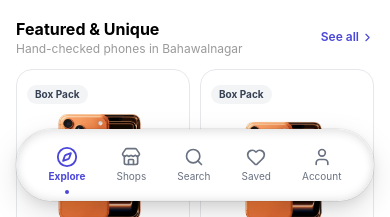
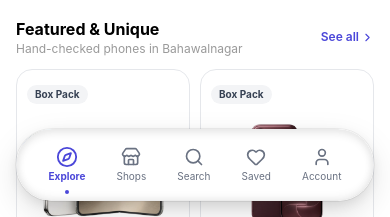
Before and after one commit to supportquranic/bwn, a React (Vite) app: page / in a window 390 px wide. Shown: the part 627-844 px from the top of the page. Built offline with nearby package versions, Linux system fonts and the light colour scheme.

Commit message:
Set top 6 products: iPhone Duo, iPhone 18 Pro Max, iPhone 17 Pro Max, iPhone 16, Google Pixel, Samsung S25 Ultra

```diff
--- a/src/data/mockData.js
+++ b/src/data/mockData.js
@@ -221,6 +221,54 @@ export const INITIAL_PRODUCTS = [
   {
     id: 'p1',
     shopId: 'shop-4',
+    name: 'Apple iPhone Duo',
+    category: 'iphone',
+    condition: 'new',
+    price: 590000,
+    originalPrice: null,
+    discount: 0,
+    badge: 'Box Pack',
+    image: '/product images/ip duo.png',
+    images: ['/product images/ip duo.png'],
+    specs: {
+      Display: 'Dual 6.3" Super Retina XDR OLED',
+      Processor: 'Apple A19 Pro Dual',
+      Camera: '48MP Dual Fusion System',
+      Battery: '4200 mAh',
+      Storage: '256GB',
+      RAM: '12GB',
+      OS: 'iOS 19',
+      Network: '5G',
+    },
+    usedDetails: null,
+  },
+  {
+    id: 'p2',
+    shopId: 'shop-4',
+    name: 'Apple iPhone 18 Pro Max',
+    category: 'iphone',
+    condition: 'new',
+    price: 435000,
+    originalPrice: null,
+    discount: 0,
+    badge: 'Box Pack',
+    image: '/product images/iphone 18 pro.png',
+    images: ['/product images/iphone 18 pro.png'],
+    specs: {
+      Display: '6.9" Super Retina XDR OLED 120Hz',
+      Processor: 'Apple A20 Pro',
+      Camera: '48MP Periscope Fusion Zoom',
+      Battery: '4800 mAh',
+      Storage: '256GB',
+      RAM: '12GB',
+      OS: 'iOS 20',
+      Network: '5G',
+    },
+    usedDetails: null,
+  },
+  {
+    id: 'p3',
+    shopId: 'shop-4',
     name: 'Apple iPhone 17 Pro Max',
     category: 'iphone',
     condition: 'new',
@@ -243,7 +291,79 @@ export const INITIAL_PRODUCTS = [
     usedDetails: null,
   },
   {
-    id: 'p2',
+    id: 'p4',
+    shopId: 'shop-1',
+    name: 'Apple iPhone 16',
+    category: 'iphone',
+    condition: 'new',
+    price: 295000,
+    originalPrice: null,
+    discount: 0,
+    badge: 'Box Pack',
+    image: '/product images/ip 16.png',
+    images: ['/product images/ip 16.png'],
+    specs: {
+      Display: '6.1" Super Retina XDR OLED',
+      Processor: 'Apple A18 Bionic',
+      Camera: '48MP Main + 12MP Ultra Wide',
+      Battery: '3561 mAh',
+      Storage: '128GB',
+      RAM: '8GB',
+      OS: 'iOS 18',
+      Network: '5G',
+    },
+    usedDetails: null,
+  },
+  {
+    id: 'p5',
+    shopId: 'shop-4',
+    name: 'Google Pixel 9 Pro',
+    category: 'android',
+    condition: 'new',
+    price: 265000,
+    originalPrice: null,
+    discount: 0,
+    badge: 'Box Pack',
+    image: 'https://images.unsplash.com/photo-1598327105854-7d2e3c822e51?w=600&q=80',
+    images: ['https://images.unsplash.com/photo-1598327105854-7d2e3c822e51?w=600&q=80'],
+    specs: {
+      Display: '6.3" Super Actua OLED 120Hz',
+      Processor: 'Google Tensor G4',
+      Camera: '50MP Triple Camera + AI',
+      Battery: '4700 mAh',
+      Storage: '128GB',
+      RAM: '16GB',
+      OS: 'Android 15',
+      Network: '5G',
+    },
+    usedDetails: null,
+  },
+  {
+    id: 'p6',
+    shopId: 'shop-4',
+    name: 'Samsung Galaxy S25 Ultra',
+    category: 'android',
+    condition: 'new',
+    price: 440000,
+    originalPrice: null,
+    discount: 0,
+    badge: 'Box Pack',
+    image: 'https://images.unsplash.com/photo-1610945415295-d9bbf067e59c?w=600&q=80',
+    images: ['https://images.unsplash.com/photo-1610945415295-d9bbf067e59c?w=600&q=80'],
+    specs: {
+      Display: '6.86" Dynamic AMOLED 2X 120Hz',
+      Processor: 'Snapdragon 8 Elite',
+      Camera: '200MP Quad Camera + Galaxy AI',
+      Battery: '5000 mAh',
+      Storage: '256GB',
+      RAM: '16GB',
+      OS: 'Android 15 / One UI 7',
+      Network: '5G',
+    },
+    usedDetails: null,
+  },
+  {
+    id: 'p7',
     shopId: 'shop-4',
     name: 'Apple iPhone 17 Pro',
     category: 'iphone',
@@ -267,31 +387,7 @@ export const INITIAL_PRODUCTS = [
     usedDetails: null,
   },
   {
-    id: 'p3',
-    shopId: 'shop-1',
-    name: 'Apple iPhone 16',
-    category: 'iphone',
-    condition: 'new',
-    price: 295000,
-    originalPrice: null,
-    discount: 0,
-    badge: 'Box Pack',
-    image: '/product images/ip 16.png',
-    images: ['/product images/ip 16.png'],
-    specs: {
-      Display: '6.1" Super Retina XDR OLED',
-      Processor: 'Apple A18 Bionic',
-      Camera: '48MP Main + 12MP Ultra Wide',
-      Battery: '3561 mAh',
-      Storage: '128GB',
-      RAM: '8GB',
-      OS: 'iOS 18',
-      Network: '5G',
-    },
-    usedDetails: null,
-  },
-  {
-    id: 'p4',
+    id: 'p8',
     shopId: 'shop-4',
     name: 'Apple iPhone 17',
     category: 'iphone',
@@ -315,7 +411,7 @@ export const INITIAL_PRODUCTS = [
     usedDetails: null,
   },
   {
-    id: 'p5',
+    id: 'p9',
     shopId: 'shop-1',
     name: 'Apple iPhone Air',
     category: 'iphone',
@@ -339,55 +435,7 @@ export const INITIAL_PRODUCTS = [
     usedDetails: null,
   },
   {
-    id: 'p6',
-    shopId: 'shop-4',
-    name: 'Apple iPhone 18 Pro',
-    category: 'iphone',
-    condition: 'new',
-    price: 410000,
-    originalPrice: null,
-    discount: 0,
-    badge: 'Box Pack',
-    image: '/product images/iphone 18 pro.png',
-    images: ['/product images/iphone 18 pro.png'],
-    specs: {
-      Display: '6.3" Super Retina XDR OLED',
-      Processor: 'Apple A20 Pro',
-      Camera: '48MP Ultra Zoom System',
-      Battery: '4200 mAh',
-      Storage: '256GB',
-      RAM: '12GB',
-      OS: 'iOS 20',
-      Network: '5G',
-    },
-    usedDetails: null,
-  },
-  {
-    id: 'p7',
-    shopId: 'shop-4',
-    name: 'Apple iPhone 18 Pro (Black)',
-    category: 'iphone',
-    condition: 'new',
-    price: 415000,
-    originalPrice: null,
-    discount: 0,
-    badge: 'Box Pack',
-    image: '/product images/ip18pblk.png',
-    images: ['/product images/ip18pblk.png'],
-    specs: {
-      Display: '6.3" Midnight Titanium 120Hz',
-      Processor: 'Apple A20 Pro',
-      Camera: '48MP Periscope Zoom',
-      Battery: '4200 mAh',
-      Storage: '256GB',
-      RAM: '12GB',
-      OS: 'iOS 20',
-      Network: '5G',
-    },
-    usedDetails: null,
-  },
-  {
-    id: 'p8',
+    id: 'p10',
     shopId: 'shop-1',
     name: 'Apple iPhone 17e',
     category: 'iphone',
@@ -411,7 +459,7 @@ export const INITIAL_PRODUCTS = [
     usedDetails: null,
   },
   {
-    id: 'p9',
+    id: 'p11',
     shopId: 'shop-2',
     name: 'Apple AirPods Pro (2nd Gen)',
     category: 'airpods',
@@ -432,7 +480,7 @@ export const INITIAL_PRODUCTS = [
     usedDetails: null,
   },
   {
-    id: 'p10',
+    id: 'p12',
     shopId: 'shop-2',
     name: 'Apple Watch Series 10',
     category: 'smartwatch',
@@ -452,46 +500,4 @@ export const INITIAL_PRODUCTS = [
     },
     usedDetails: null,
   },
-  {
-    id: 'p11',
-    shopId: 'shop-1',
-    name: 'Apple iPhone 17 Duo Pack',
-    category: 'iphone',
-    condition: 'new',
-    price: 590000,
-    originalPrice: null,
-    discount: 0,
-    badge: 'Box Pack',
-    image: '/product images/ip duo.png',
-    images: ['/product images/ip duo.png'],
-    specs: {
-      Bundle: '2x iPhone 17 Devices (Dual Box Pack)',
-      Warranty: '1 Year Official Warranty',
-    },
-    usedDetails: null,
-  },
-  {
-    id: 'p12',
-    shopId: 'shop-4',
-    name: 'Samsung Galaxy S24 Ultra 256GB',
-    category: 'android',
-    condition: 'new',
-    price: 395000,
-    originalPrice: null,
-    discount: 0,
-    badge: 'Box Pack',
-    image: 'https://images.unsplash.com/photo-1610945415295-d9bbf067e59c?w=600&q=80',
-    images: ['https://images.unsplash.com/photo-1610945415295-d9bbf067e59c?w=600&q=80'],
-    specs: {
-      Display: '6.8" Dynamic AMOLED 2X',
-      Processor: 'Snapdragon 8 Gen 3',
-      Camera: '200MP Quad Camera System',
-      Battery: '5000 mAh',
-      Storage: '256GB',
-      RAM: '12GB',
-      OS: 'Android 14',
-      Network: '5G',
-    },
-    usedDetails: null,
-  },
 ];
```
